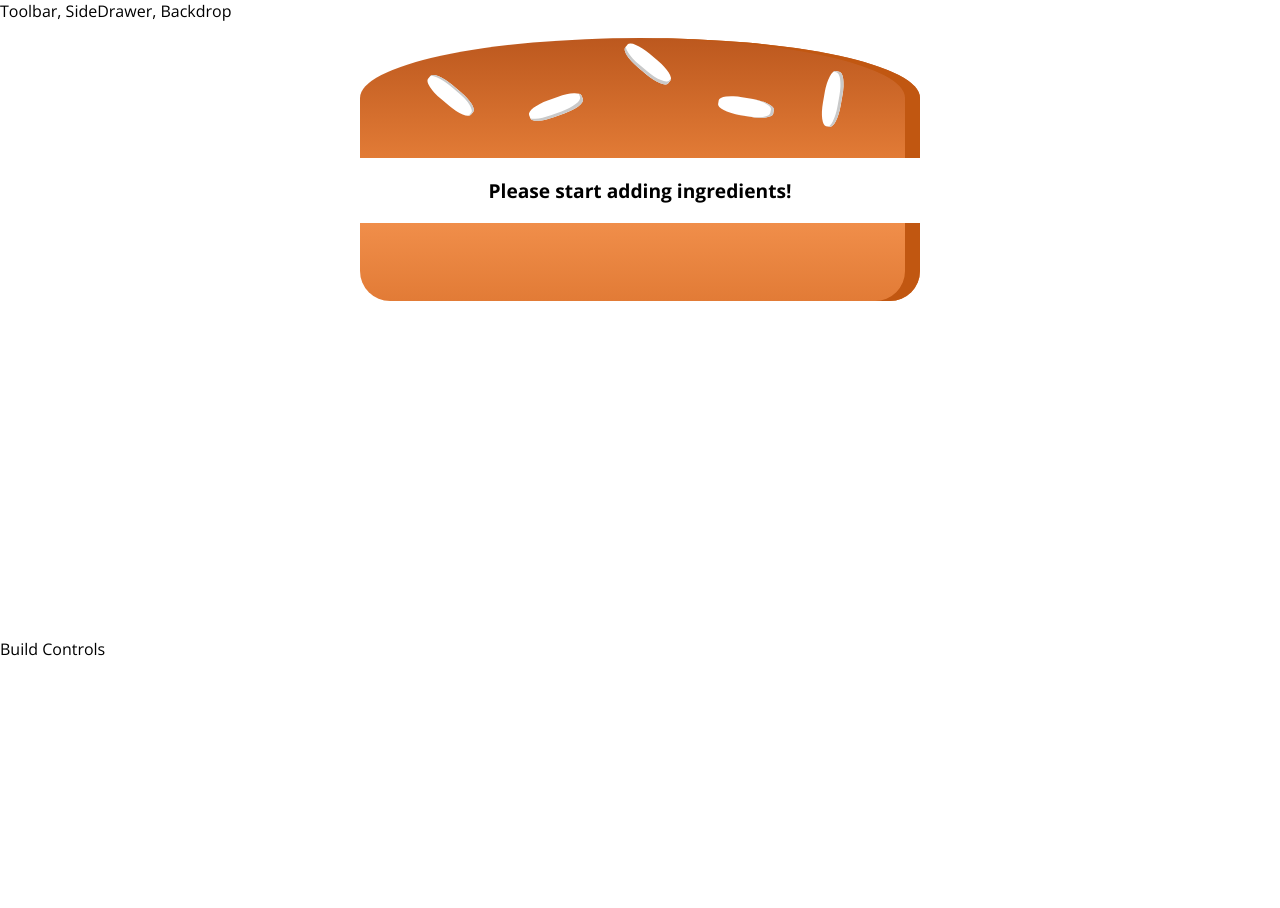
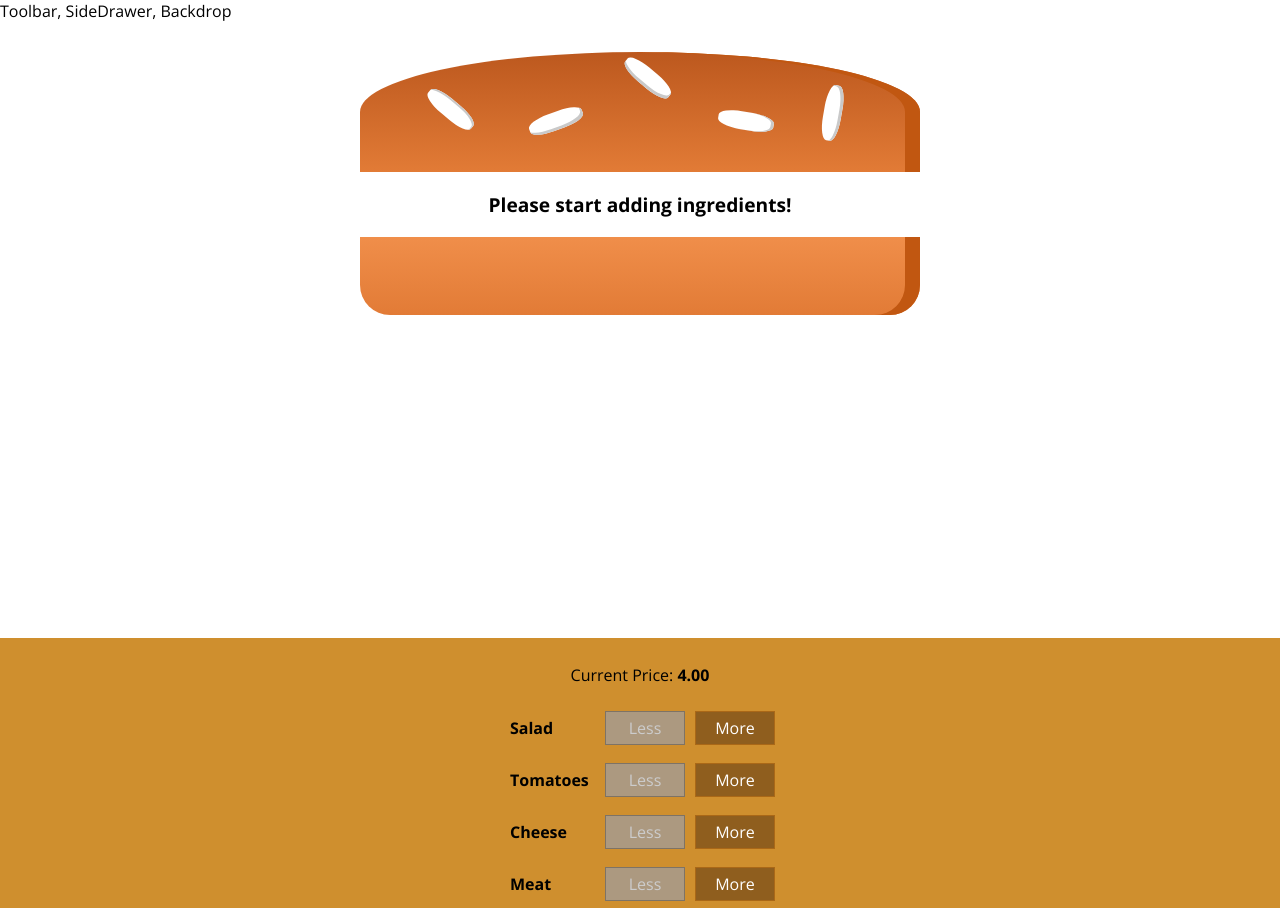
Before and after one commit to AmirArreaza/PernilBuilder, a React (Create React App) app: page / in a window 1280 px wide. Shown: the top 908 px of the page. Before the commit the page ends 800 px from the top, so only its background shows below. Built offline with nearby package versions, Linux system fonts and the light colour scheme.

Commit message:
Pernil builder completed plus modal for checkout values

```diff
--- /dev/null
+++ b/src/components/Pernil/BuildControls/BuildControl/BuildControl.js
@@ -0,0 +1,20 @@
+import React from "react";
+import classes from "./BuildControl.module.css";
+
+const buildControl = (props) => (
+  <div className={classes.BuildControl}>
+    <div className={classes.Label}>{props.label}</div>
+    <button
+      className={classes.Less}
+      onClick={props.removed}
+      disabled={props.disabled}
+    >
+      Less
+    </button>
+    <button className={classes.More} onClick={props.added}>
+      More
+    </button>
+  </div>
+);
+
+export default buildControl;
--- /dev/null
+++ b/src/components/Pernil/BuildControls/BuildControl/BuildControl.module.css
@@ -0,0 +1,56 @@
+.BuildControl {
+    display: flex;
+    justify-content: space-between;
+    align-items: center;
+    margin: 5px 0;
+}
+
+.BuildControl button {
+    display: block;
+    font: inherit;
+    padding: 5px;
+    margin: 0 5px;
+    width: 80px;
+    border: 1px solid #AA6817;
+    cursor: pointer;
+    outline: none;
+}
+
+.BuildControl button:disabled {
+    background-color: #AC9980;
+    border: 1px solid #7E7365;
+    color: #ccc;
+    cursor: default;
+}
+
+.BuildControl button:hover:disabled {
+    background-color: #AC9980;
+    color: #ccc;
+    cursor: not-allowed;
+}
+
+.Label {
+    padding: 10px;
+    font-weight: bold;
+    width: 80px;
+}
+
+.BuildControl .Less {
+    background-color: #D39952;
+    color: white;
+}
+
+.BuildControl .More {
+    background-color: #8F5E1E;
+    color: white;
+}
+
+.BuildControl .Less:hover, .BuildControl .Less:active {
+    background-color: #DAA972;
+    color: white;
+}
+
+.BuildControl .More:hover,.BuildControl .More:active {
+    background-color: #99703F;
+    color: white;
+}
--- /dev/null
+++ b/src/components/Pernil/BuildControls/BuildControls.js
@@ -0,0 +1,36 @@
+import React from "react";
+import classes from "./BuildControls.module.css";
+import BuildControl from "./BuildControl/BuildControl";
+
+const controls = [
+  { label: "Salad", type: "salad" },
+  { label: "Tomatoes", type: "tomatoes" },
+  { label: "Cheese", type: "cheese" },
+  { label: "Meat", type: "meat" },
+];
+
+const buildControls = (props) => (
+  <div className={classes.BuildControls}>
+    <p>
+      Current Price: <strong>{props.price.toFixed(2)}</strong>
+    </p>
+    {controls.map((ctrl) => (
+      <BuildControl
+        key={ctrl.label}
+        label={ctrl.label}
+        added={() => props.ingredientAdded(ctrl.type)}
+        removed={() => props.ingredientRemoved(ctrl.type)}
+        disabled={props.disabled[ctrl.type]}
+      />
+    ))}
+    <button
+      className={classes.OrderButton}
+      disabled={!props.purchaseable}
+      onClick={props.ordered}
+    >
+      ORDER NOW
+    </button>
+  </div>
+);
+
+export default buildControls;
--- /dev/null
+++ b/src/components/Pernil/BuildControls/BuildControls.module.css
@@ -0,0 +1,52 @@
+.BuildControls {
+    width: 100%;
+    background-color: #CF8F2E;
+    display: flex;
+    flex-flow: column;
+    align-items: center;
+    box-shadow: 0 2px 1px #CCC;
+    margin: auto;
+    padding: 10px 0;
+}
+
+
+.OrderButton {
+    background-color: #DAD735;
+    outline: none;
+    cursor: pointer;
+    border: 1px solid #966909;
+    color: #966909;
+    font-family: inherit;
+    font-size: 1.2em;
+    padding: 15px 30px;
+    box-shadow: 2px 2px 2px #966909;
+}
+
+.OrderButton:hover, .OrderButton:active {
+    background-color: #A0DB41;
+    border: 1px solid #966909;
+    color: #966909;
+}
+
+.OrderButton:disabled {
+    background-color: #C7C6C6;
+    cursor: not-allowed;
+    border: 1px solid #ccc;
+    color: #888888;
+}
+
+.OrderButton:not(:disabled) {
+    animation: enable 0.3s linear;
+}
+
+@keyframes enable {
+    0% {
+        transform: scale(1);
+    }
+    60% {
+        transform: scale(1.1);
+    }
+    100% {
+        transform: scale(1);
+    }
+}
--- /dev/null
+++ b/src/components/Pernil/OrderSummary/OrderSummary.js
@@ -0,0 +1,25 @@
+import React from "react";
+
+import Auxiliary from "../../../hoc/Auxiliary";
+
+const orderSummary = (props) => {
+  const ingredientSummary = Object.keys(props.ingredients).map((igKey) => {
+    return (
+      <li key={igKey}>
+        <span style={{ textTransform: "capitalize" }}>{igKey}</span>:{" "}
+        {props.ingredients[igKey]}
+      </li>
+    );
+  });
+
+  return (
+    <Auxiliary>
+      <h3>Your Order</h3>
+      <p>A delicious pernil with:</p>
+      <ul>{ingredientSummary}</ul>
+      <p>Continue to Checkout?</p>
+    </Auxiliary>
+  );
+};
+
+export default orderSummary;
--- a/src/components/Pernil/Pernil.js
+++ b/src/components/Pernil/Pernil.js
@@ -5,9 +5,9 @@
 
 const pernil = (props) => {
 
-    let transformedIngredients = Object.keys( props.ingridients )
+    let transformedIngredients = Object.keys( props.ingredients )
         .map( igKey => {
-            return [...Array( props.ingridients[igKey] )].map((_, i) => {
+            return [...Array( props.ingredients[igKey] )].map((_, i) => {
                 return <PernilIngredient key={igKey + i} type={igKey} />
             });
         })
--- a/src/components/Pernil/Pernil.module.css
+++ b/src/components/Pernil/Pernil.module.css
@@ -2,7 +2,7 @@
     width: 100%;
     margin: auto;
     height: 250px;
-    /*overflow: scroll;*/
+    overflow: scroll;
     text-align: center;
     font-weight: bold;
     font-size: 1.2rem;
--- /dev/null
+++ b/src/components/UI/Modal/Modal.js
@@ -0,0 +1,14 @@
+import React from 'react';
+import classes from './Modal.module.css';
+
+const modal = (props) => (
+    <div className={classes.Modal}
+    style={{
+        transform: props.show ? 'translateY(0)' : 'translateY(-100vh)',
+        opacity: props.show ? '1' : '0'
+    }}>
+        {props.children}
+    </div>
+);
+
+export default modal;
--- /dev/null
+++ b/src/components/UI/Modal/Modal.module.css
@@ -0,0 +1,20 @@
+.Modal {
+    position: fixed;
+    z-index: 500;
+    background-color: white;
+    width: 70%;
+    border: 1px solid #ccc;
+    box-shadow: 1px 1px 1px black;
+    padding: 16px;
+    left: 15%;
+    top: 30%;
+    box-sizing: border-box;
+    transition: all 0.3s ease-out;
+}
+
+@media (min-width: 600px) {
+    .Modal {
+        width: 500px;
+        left: calc(50% - 250px);
+    }
+}
--- a/src/containers/PernilBuilder/PernilBuilder.js
+++ b/src/containers/PernilBuilder/PernilBuilder.js
@@ -2,23 +2,112 @@
 
 import Auxiliary from '../../hoc/Auxiliary';
 import Pernil from '../../components/Pernil/Pernil'
+import BuildControls from '../../components/Pernil/BuildControls/BuildControls';
+import Modal from '../../components/UI/Modal/Modal';
+import OrderSummary from '../../components/Pernil/OrderSummary/OrderSummary'
+
+const INGREDIENT_PRICES = {
+    salad: 0.5,
+    cheese: 0.4,
+    meat: 1.3,
+    tomatoes: 0.7
+}
 
 class PernilBuilder extends Component{
 
     state = {
-        ingridients: {
+        ingredients: {
             salad: 0,
             tomatoes: 0,
             cheese: 0,
             meat: 0
-        }
+        },
+        totalPrice: 4,
+        purchaseable: false,
+        purchasing: false
+    }
+
+    updatePurchaseState(ingredients){
+        const sum = Object.keys(ingredients)
+            .map(igKey => {
+                return ingredients[igKey];
+            })
+            .reduce((sum, el) => {
+                return sum + el;
+            }, 0);
+        console.log(sum);
+        this.setState({ purchaseable: sum > 0});
+    }
+
+    addIngridientHandler = (type) => {
+        const oldCount = this.state.ingredients[type];
+        const updatedCounted = oldCount + 1;
+
+        const updatedIngredients = {
+            ...this.state.ingredients
+        };
+
+        updatedIngredients[type] = updatedCounted;
+        const priceAddition = INGREDIENT_PRICES[type];
+        const oldPrice = this.state.totalPrice;
+        const newPrice = oldPrice + priceAddition;
+
+        this.setState({
+            totalPrice: newPrice,
+            ingredients: updatedIngredients
+        });
+        this.updatePurchaseState(updatedIngredients);
+    }
+
+    removeIngridientHandler = (type) => {
+        const oldCount = this.state.ingredients[type];
+
+        if(oldCount <= 0) return;
+
+        const updatedCounted = oldCount - 1;
+
+        const updatedIngredients = {
+            ...this.state.ingredients
+        };
+
+        updatedIngredients[type] = updatedCounted;
+        const priceDeduction = INGREDIENT_PRICES[type];
+        const oldPrice = this.state.totalPrice;
+        const newPrice = oldPrice - priceDeduction;
+
+        this.setState({
+            totalPrice: newPrice,
+            ingredients: updatedIngredients
+        });
+        this.updatePurchaseState(updatedIngredients);
+    }
+
+    purchaseHandler = () =>{
+        this.setState({ purchasing: true })
     }
 
     render(){
+
+        const disabledInfo = {
+            ...this.state.ingredients
+        };
+        for(let key in disabledInfo){
+            disabledInfo[key] = disabledInfo[key] <= 0;
+        }
+
         return(
             <Auxiliary>
-                <Pernil ingridients={this.state.ingridients}/>
-                <div> Build Controls </div>
+                <Modal show={this.state.purchasing}>
+                    <OrderSummary ingredients={this.state.ingredients}/>
+                </Modal>
+                <Pernil ingredients={this.state.ingredients}/>
+                <BuildControls
+                    ingredientAdded={this.addIngridientHandler}
+                    ingredientRemoved={this.removeIngridientHandler}
+                    disabled={disabledInfo}
+                    purchaseable={this.state.purchaseable}
+                    price={this.state.totalPrice}
+                    ordered={this.purchaseHandler}/>
             </Auxiliary>
         );
     };
```
Also changed, not shown: src/components/UI/Backdrop/Backdrop.js (added).
